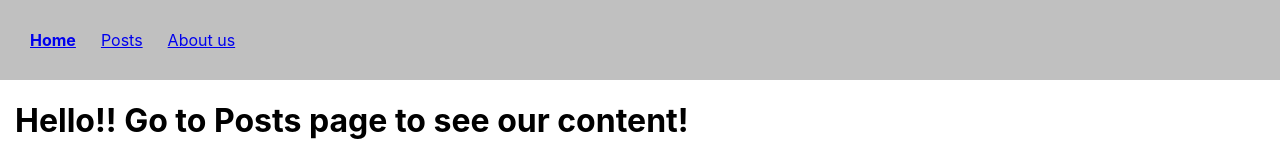
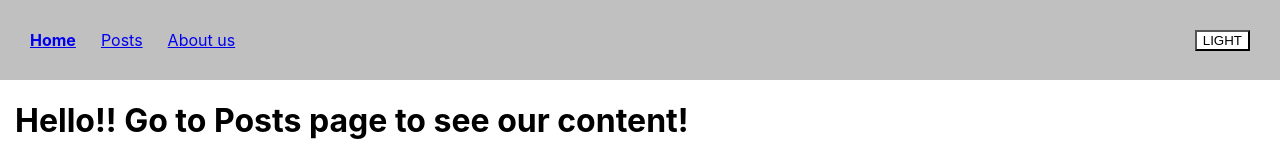
Before and after one commit to Stasyan123/react, a React (Create React App) app: page / in a window 1280 px wide. Shown: the top 160 px of the page. Built offline with nearby package versions, Linux system fonts and the light colour scheme.

Commit message:
context-homework: added theme context

```diff
--- a/src/App.css
+++ b/src/App.css
@@ -16,3 +16,11 @@
   margin-left: 15px;
   margin-right: 15px;
 }
+.light-element {
+  background-color: white;
+  color: black;
+}
+.dark-element {
+  background-color: black;
+  color: white;
+}
--- a/src/Templates/Navbar.jsx
+++ b/src/Templates/Navbar.jsx
@@ -1,16 +1,21 @@
-import React from 'react'
-import { NavLink } from 'react-router-dom'
+import React, { useContext } from "react";
+import { NavLink } from "react-router-dom";
+import { ThemeContext } from "../components/ThemeProvider";
 
 const Navbar = () => {
+  const { theme, handleChangeTheme } = useContext(ThemeContext);
+
   return (
     <div>
-        <nav className='navbar'>
-            <NavLink to="/">Home</NavLink>
-            <NavLink to="/posts">Posts</NavLink>
-            <NavLink to="/about">About us</NavLink>
-        </nav>
+      <nav className="navbar">
+        <NavLink to="/">Home</NavLink>
+        <NavLink to="/posts">Posts</NavLink>
+        <NavLink to="/about">About us</NavLink>
+
+        <button className={`${theme}-element`} style={{ float: "right" }} onClick={handleChangeTheme}>{theme.toUpperCase()}</button>
+      </nav>
     </div>
-  )
-}
+  );
+};
 
-export default Navbar
+export default Navbar;
--- /dev/null
+++ b/src/components/PostElement.jsx
@@ -0,0 +1,17 @@
+import React, { useContext } from "react";
+import { ThemeContext } from "./ThemeProvider";
+
+const PostElement = ({ post }) => {
+  const { theme } = useContext(ThemeContext);
+
+  return (
+    <div className={`${theme}-element`}>
+      <h5>
+        <b>{post.title}</b>
+      </h5>
+      <p>{post.body}</p>
+    </div>
+  );
+};
+
+export default PostElement;
--- /dev/null
+++ b/src/components/ThemeProvider.jsx
@@ -0,0 +1,24 @@
+import React, { createContext, useState } from "react";
+
+export const ThemeContext = createContext("light");
+
+const ThemeProvider = ({ children }) => {
+  const [theme, setTheme] = useState("light");
+
+  const handleChangeTheme = () => {
+    setTheme((prevTheme) => (prevTheme === "light" ? "dark" : "light"));
+  };
+
+  return (
+    <ThemeContext.Provider
+      value={{
+        theme: theme,
+        handleChangeTheme: handleChangeTheme,
+      }}
+    >
+      {children}
+    </ThemeContext.Provider>
+  );
+};
+
+export default ThemeProvider;
--- a/src/index.js
+++ b/src/index.js
@@ -4,12 +4,15 @@ import "./index.css";
 import App from "./App";
 import { BrowserRouter } from "react-router-dom";
 import LoadingContextProvider from "./components/LoadingContextProvider";
+import ThemeProvider from "./components/ThemeProvider";
 
 const root = ReactDOM.createRoot(document.getElementById("root"));
 root.render(
   <BrowserRouter>
-    <LoadingContextProvider>
-      <App />
-    </LoadingContextProvider>
+    <ThemeProvider>
+      <LoadingContextProvider>
+        <App />
+      </LoadingContextProvider>
+    </ThemeProvider>
   </BrowserRouter>
 );
--- a/src/pages/PostOverview.jsx
+++ b/src/pages/PostOverview.jsx
@@ -2,6 +2,9 @@ import { useContext, useEffect, useState } from "react";
 import { useParams } from "react-router-dom";
 
 import { LoadingContext } from "../components/LoadingContextProvider";
+import PostElement from "../components/PostElement";
+
+
 
 const PostOverview = () => {
   const {isLoading, error, setIsLoading, setError} = useContext(LoadingContext)
@@ -47,14 +50,7 @@ const PostOverview = () => {
 
   return (
     <div>
-      {post && post.id && (
-        <div>
-          <h5>
-            <b>{post.title}</b>
-          </h5>
-          <p>{post.body}</p>
-        </div>
-      )}
+      <PostElement post={post} />
     </div>
   );
 };
```
